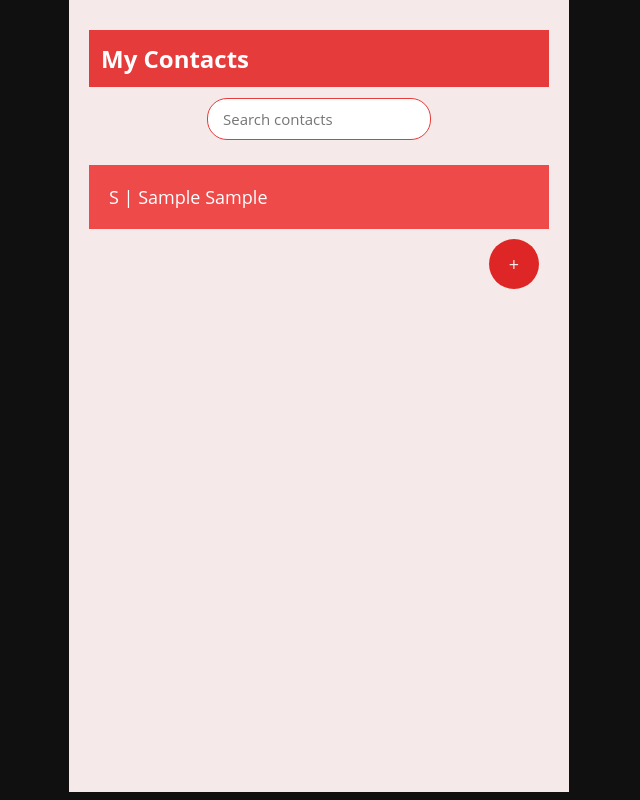
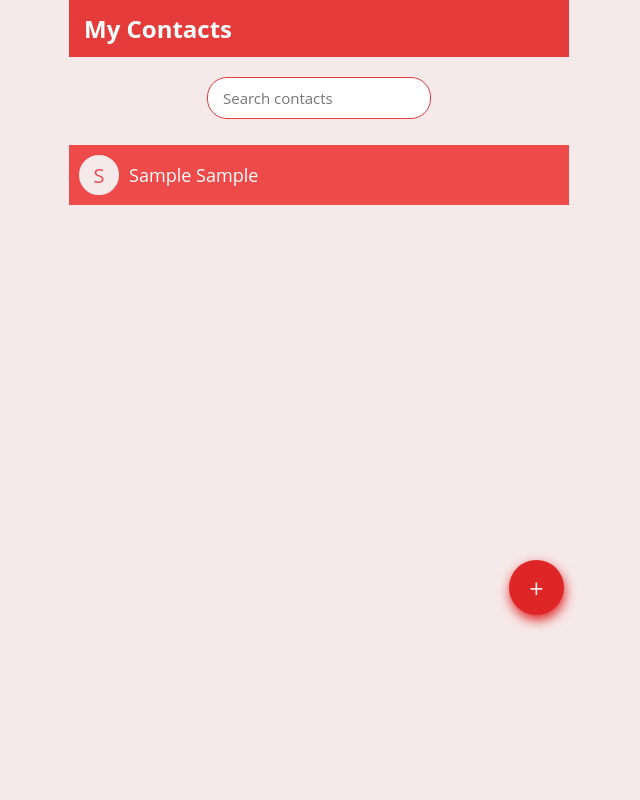
Before and after one commit to RB-Isiaq/My-Contacts, a React (Create React App) app: page /new in a window 1280 px wide. Both pictures are taken after typing "Sample", "Sample", "name@example.com", "5551234" into the empty fields and a click on the input "Save". Shown: the whole page, without its empty margins (321-961 px from the left). Built offline with nearby package versions, Linux system fonts and the light colour scheme.

Commit message:
project completed

```diff
--- a/public/index.html
+++ b/public/index.html
@@ -4,8 +4,8 @@
     <meta charset="utf-8" />
     <link
       rel="shortcut icon"
-      type="image/png"
-      href="%PUBLIC_URL%/favicon.ico"
+      type="image/jpg"
+      href="%PUBLIC_URL%/phonebook.jpg"
     />
 
     <meta name="viewport" content="width=device-width, initial-scale=1.0" />
@@ -36,7 +36,7 @@
       crossorigin="anonymous"
       referrerpolicy="no-referrer"
     />
-    <title>My contacts</title>
+    <title>My Contacts</title>
   </head>
   <body>
     <noscript>You need to enable JavaScript to run this app.</noscript>
--- a/src/App.js
+++ b/src/App.js
@@ -17,12 +17,6 @@ const router = createBrowserRouter([
         path: ":contactId",
         id: "contactId",
         element: <ContactDetails />,
-        // children: [
-        //   {
-        //     path: "edit",
-        //     element: <EditContact />,
-        //   },
-        // ]
       },
 
       { path: "new", element: <NewContact /> },
--- a/src/components/singleContact/index.jsx
+++ b/src/components/singleContact/index.jsx
@@ -4,7 +4,6 @@ function SingleContact({ id, letter, firstName, lastName }) {
   const navigate = useNavigate();
 
   function showContactDetailsHandler() {
-    // navigate(`/${id}`);
     navigate(id);
   }
 
@@ -14,7 +13,7 @@ function SingleContact({ id, letter, firstName, lastName }) {
       id={`contact-${id}`}
       onClick={showContactDetailsHandler}
     >
-      {letter} | {firstName} {lastName}
+      <span>{letter} </span> {firstName} {lastName}
     </li>
   );
 }
--- a/src/index.css
+++ b/src/index.css
@@ -6,31 +6,44 @@
 }
 :root {
   --background-main-color: #f6e9e9;
-  --primary: #d23369;
-  --primary-deep: #ac043c;
 }
 body {
   width: 100%;
-  background: rgb(17, 16, 16);
+  background: var(--background-main-color);
   display: flex;
   justify-content: center;
 }
 main {
   width: 500px;
-  height: 99vh;
+  height: 100vh;
   margin: 0 auto;
-  background-color: var(--background-main-color);
+  background: var(--background-main-color);
 }
 #root {
   height: 100%;
 }
-
+/* Contact list Screen */
+#contact-list-screen {
+  position: relative;
+  width: 500px;
+  margin: 0 auto;
+  padding: 30px 0;
+  text-align: left;
+  background: var(--background-main-color);
+}
 /*Filter*/
 #search-section {
+  position: fixed;
+  width: inherit;
+  top: 57px;
+  padding-top: 20px;
+  padding-bottom: 10px;
+  left: 0;
   display: flex;
   justify-content: center;
   width: 100%;
   margin-bottom: 20px;
+  background: var(--background-main-color);
 }
 #search-bar {
   font-size: 15px;
@@ -41,48 +54,66 @@ main {
   outline: 0;
   border-radius: 20px;
   border: 0.5px solid #e63b3b;
-  margin: 11px auto 5px;
 }
 
-/* Contact list Screen */
-#contact-list-screen {
-  padding: 30px 20px;
-  text-align: left;
-}
 h1 {
-  width: 100%;
+  position: fixed;
+  top: 0;
+  width: inherit;
   font-size: 24px;
+  font-weight: 600px;
   color: black;
-  margin-bottom: 0px;
   background: #e63b3b;
   color: white;
   padding: 12px;
+  padding-left: 15px;
 }
 #list {
+  margin-top: 115px;
   margin-bottom: 5px;
 }
 .contact {
+  display: flex;
+  align-items: center;
   font-size: 18px;
   list-style-type: none;
   margin-bottom: 10px;
   color: white;
   background: #ee4a4a;
-  padding: 20px;
+  padding: 10px;
+}
+.contact span {
+  display: flex;
+  justify-content: center;
+  align-items: center;
+  font-size: 20px;
+  width: 40px;
+  height: 40px;
+  border-radius: 50px;
+  margin-right: 10px;
+  border: 2px solid var(--background-main-color);
+  background: var(--background-main-color);
+  color: #ee4a4a;
 }
 .contact:hover {
   cursor: pointer;
   background: #df2626;
 }
 #new-contact-btn {
+  position: fixed;
+  display: flex;
+  justify-content: center;
+  align-items: center;
   background: #df2626;
   border: none;
-  width: 50px;
-  height: 50px;
-  font-size: 18px;
+  width: 55px;
+  height: 55px;
+  top: 70vh;
+  font-size: 25px;
   border-radius: 50px;
   color: var(--background-main-color);
-  padding: 10px;
-  margin-left: 400px;
+  margin-left: 440px;
+  box-shadow: 1px 5px 12px #df2626;
 }
 #new-contact-btn:hover {
   cursor: pointer;
@@ -116,16 +147,19 @@ h1 {
   font-size: 28px;
   color: black;
   margin-bottom: 10px;
+  font-weight: 500;
 }
 .contact-label {
   font-size: 15px;
   color: black;
   margin-bottom: 5px;
+  font-weight: 300;
 }
 .label-content {
   font-size: 20px;
   color: black;
   margin-bottom: 10px;
+  font-weight: 400;
 }
 .phone-flex,
 .email-flex,
@@ -135,7 +169,7 @@ h1 {
   justify-content: space-between;
 }
 .phone-flex-2 {
-  width: 80px;
+  width: 130px;
 }
 
 /* Add and edit contact form */
@@ -156,12 +190,24 @@ label {
 #email,
 #edit-email {
   width: 100%;
+  background: inherit;
   padding: 5px;
   font-size: 18px;
   margin-top: 5px;
   margin-bottom: 20px;
+  outline: 0;
   border: none;
   border-bottom: solid grey 1px;
+}
+#firstname:focus,
+#edit-firstname:focus,
+#lastname:focus,
+#edit-lastname:focus,
+#edit-phonenumber:focus,
+#phonenumber:focus,
+#email:focus,
+#edit-email:focus {
+  border-bottom: solid #e63b3b 1px;
 }
 #update-btn,
 #save-contact-btn {
@@ -225,27 +271,46 @@ label {
   display: flex;
   justify-content: center;
   align-items: center;
-  background: #ac043c;
-  border: 0;
+  background: var(--background-main-color);
+  border: 1px solid #e63b3b;
   border-radius: 50px;
   font-size: 17px;
-  color: wheat;
+  color: #e63b3b;
+}
+.email:hover,
+.call:hover,
+.message:hover {
+  color: var(--background-main-color);
+  border: 1px solid #e63b3b;
+  background: #e63b3b;
 }
 
 @media only screen and (max-width: 520px) {
   main {
     width: 400px;
   }
+  #contact-list-screen {
+    width: 400px;
+  }
   #new-contact-btn {
     margin-left: 300px;
+    top: 85vh;
   }
 }
 @media only screen and (max-width: 450px) {
   main {
-    width: 100vw;
-    margin: 0;
+    width: 340px;
     overflow-x: hidden;
   }
+  #contact-list-screen {
+    width: 340px;
+  }
+  .label-content {
+    font-size: 18px;
+    line-break: anywhere;
+  }
+}
+@media only screen and (max-width: 400px) {
   #new-contact-btn {
     margin-left: 265px;
   }
--- a/src/pages/contactDetails/index.jsx
+++ b/src/pages/contactDetails/index.jsx
@@ -1,5 +1,5 @@
 import { useNavigate } from "react-router-dom";
-import { AiOutlinePhone } from "react-icons/ai";
+import { AiOutlinePhone, AiOutlineWhatsApp } from "react-icons/ai";
 import { AiOutlineMail } from "react-icons/ai";
 import { AiOutlineMessage } from "react-icons/ai";
 
@@ -17,7 +17,6 @@ function ContactDetails() {
   const lastName = identifiedContact[0].lastName;
   const email = identifiedContact[0].email;
   const phonenumber = identifiedContact[0].phonenumber;
-  // setContact(dentifiedContact);
 
   function goBackHandler() {
     navigate("..");
@@ -29,11 +28,14 @@ function ContactDetails() {
   function sendEmail() {
     window.open(`mailto:${email}`);
   }
+  function callPhoneNumber() {
+    window.open(`tel:${phonenumber}`);
+  }
   function sendMessage() {
     window.open(`sms:${phonenumber}`);
   }
-  function callPhoneNumber() {
-    window.open(`tel:${phonenumber}`);
+  function openWhatsapp() {
+    window.open(`https://wa.me/${phonenumber}`);
   }
   return (
     <div id="details">
@@ -55,7 +57,7 @@ function ContactDetails() {
         <p className="full-name">
           {firstName} {lastName}
         </p>
-        <p className="contact-label">Email:</p>
+        <p className="contact-label">Email</p>
         <div className="email-flex">
           <p className="label-content">{email}</p>
           <div>
@@ -64,7 +66,7 @@ function ContactDetails() {
             </button>
           </div>
         </div>
-        <p className="contact-label">Phone:</p>
+        <p className="contact-label">Phone</p>
         <div className="phone-flex">
           <p className="label-content">{phonenumber}</p>
           <div className="phone-flex-2">
@@ -78,6 +80,11 @@ function ContactDetails() {
                 <AiOutlineMessage />
               </button>
             </div>
+            <div>
+              <button className="message" onClick={openWhatsapp}>
+                <AiOutlineWhatsApp />
+              </button>
+            </div>
           </div>
         </div>
       </div>
--- a/src/pages/editContact/index.jsx
+++ b/src/pages/editContact/index.jsx
@@ -35,7 +35,6 @@ const EditContact = () => {
         );
         if (proceed) {
           existingContactsList.splice(index, 1);
-          console.log(existingContactsList);
           localStorage.setItem(
             "contacts",
             JSON.stringify(existingContactsList)
@@ -89,7 +88,7 @@ const EditContact = () => {
         </div>
         <form id="edit-form" method="post" onSubmit={submitHandler}>
           <div>
-            <label htmlFor="edit-firstname">First Name:</label>
+            <label htmlFor="edit-firstname">First Name</label>
             <br />
             <input
               ref={firstName}
@@ -100,7 +99,7 @@ const EditContact = () => {
             />
           </div>
           <div>
-            <label htmlFor="edit-lastname">Last Name:</label>
+            <label htmlFor="edit-lastname">Last Name</label>
             <br />
             <input
               ref={lastName}
@@ -111,7 +110,7 @@ const EditContact = () => {
             />
           </div>
           <div>
-            <label htmlFor="edit-email">Email:</label>
+            <label htmlFor="edit-email">Email</label>
             <br />
             <input
               ref={email}
@@ -122,7 +121,7 @@ const EditContact = () => {
             />
           </div>
           <div>
-            <label htmlFor="edit-phonenumber">Phone:</label>
+            <label htmlFor="edit-phonenumber">Phone</label>
             <br />
             <input
               ref={phonenumber}
--- a/src/pages/home/index.jsx
+++ b/src/pages/home/index.jsx
@@ -20,7 +20,6 @@ const Home = () => {
         if (a.firstName > b.firstName) return 1;
         return 0;
       });
-      console.log(existingContactsList);
       setContactLists(existingContactsList);
     }
   }, []);
@@ -38,7 +37,7 @@ const Home = () => {
           contact.firstName.toLowerCase().includes(e.target.value) ||
           contact.lastName.toLowerCase().includes(e.target.value)
       );
-      existingContactsList.sort((a, b) => {
+      searchedContacts.sort((a, b) => {
         if (a.firstName < b.firstName) return -1;
         if (a.firstName > b.firstName) return 1;
         return 0;
```
Also changed, not shown: src/pages/newContact/index.jsx (+26 -8 lines), public/phonebook.jpg (added), 1 other file (tests, documents, lock files or other folders).
